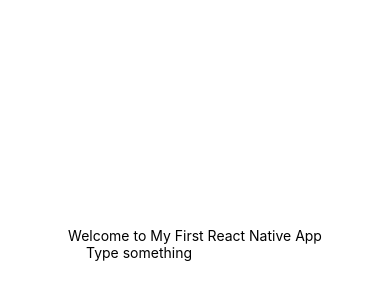
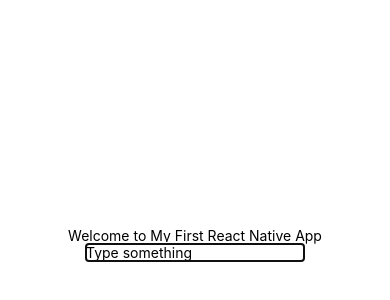
Before and after one commit to wangyan1005/my-first-app, a React Native app: screen / in a window 390 px wide. Shown: the part 178-478 px from the top of the page. Built offline with nearby package versions, Linux system fonts and the light colour scheme.

Commit message:
update Input component to accept focus prop and set autoFocus in TextInput

```diff
--- a/App.tsx
+++ b/App.tsx
@@ -5,14 +5,13 @@
 import Input from './components/Input';
 
 export default function App() {
-
   const appName = 'My First React Native App';
 
   return (
     <View style={styles.container}>
       <StatusBar style="auto" />
       <Header name={appName} />
-      <Input />
+      <Input focus={true} />
     </View>
   );
 }
--- a/components/Input.tsx
+++ b/components/Input.tsx
@@ -1,14 +1,20 @@
 import { View, TextInput } from 'react-native'
 import React from 'react'
 
-const Input = () => {
+interface InputProps {
+  focus: boolean
+}
+
+const Input = ({focus} : InputProps) => {
   const [text, setText] = React.useState('');
+
   return (
     <View>
       <TextInput
         value={text}
         onChangeText={(changeText) => setText(changeText)}
         placeholder="Type something"
+        autoFocus={focus}
       />
     </View>
   )
```
